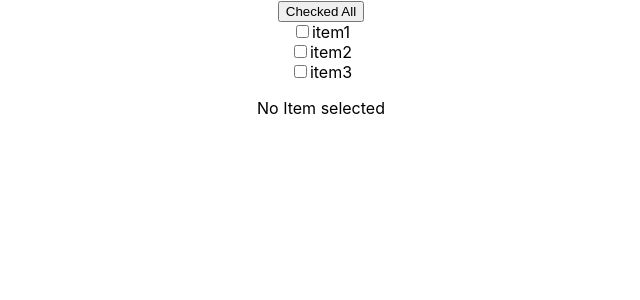
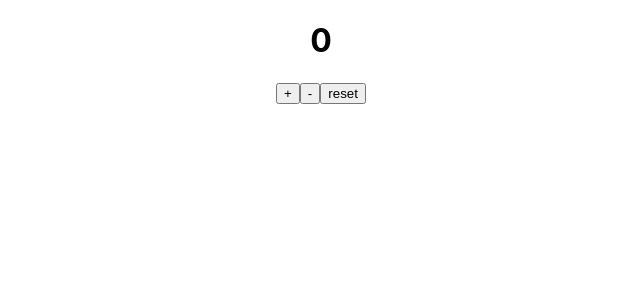
Before and after one commit to amarmern/react-route-v6-user-prodcut, a React (Create React App) app: page / in a window 1280 px wide. Shown: the top 300 px of the page, without its empty margins (319-959 px from the left). Built offline with nearby package versions, Linux system fonts and the light colour scheme.

Commit message:
added ref

```diff
--- a/src/components/Practice.js
+++ b/src/components/Practice.js
@@ -1,51 +1,30 @@
-import React, { useState } from 'react';
+import React, { useReducer, useRef, useState } from 'react';
 
-const Products = [
-  { id: 1, name: 'item1', isSelected: false },
-  { id: 2, name: 'item2', isSelected: false },
-  { id: 3, name: 'item3', isSelected: false },
-];
+const initialSate = {
+  count: 0,
+};
 
+function reducer(state, action) {
+  switch (action.type) {
+    case 'add':
+      return { count: state.count + 1 };
+    case 'sub':
+      return { count: state.count - 1 };
+    case 'reset':
+      return { count: initialSate.count };
+    default:
+      throw new Error();
+  }
+}
 function Practice() {
-  const [items, setItems] = useState(Products);
-  const handleChnage = (id) => {
-    setItems((prevItem) =>
-      prevItem.map((item) =>
-        item.id === id ? { ...item, isSelected: !item.isSelected } : item
-      )
-    );
-  };
+  const [state, dispatch] = useReducer(reducer, initialSate);
 
-  const handleAllCheckboxChange = () => {
-    const allSelected = Products.every((item) => item.isSelected);
-    setItems((prevItem) =>
-      prevItem.map((item) => ({ ...item, isSelected: !allSelected }))
-    );
-  };
   return (
     <>
-      <div>
-        <button onClick={handleAllCheckboxChange}>
-          {items.every((item) => item.isSelected)
-            ? 'Unchecked All'
-            : 'Checked All'}
-        </button>
-        {items.map((item) => (
-          <div key={item.id}>
-            <input
-              type="checkbox"
-              checked={item.isSelected}
-              onChange={() => handleChnage(item.id)}
-            />
-            <label>{item.name}</label>
-          </div>
-        ))}
-        <p>
-          {items.filter((item) => item.isSelected).length > 0
-            ? 'At least one Item Selected'
-            : 'No Item selected'}
-        </p>
-      </div>
+      <h1>{state.count}</h1>
+      <button onClick={() => dispatch({ type: 'add' })}>+</button>
+      <button onClick={() => dispatch({ type: 'sub' })}>-</button>
+      <button onClick={() => dispatch({ type: 'reset' })}>reset</button>
     </>
   );
 }
--- a/src/hooks/Demouserefhooks.js
+++ b/src/hooks/Demouserefhooks.js
@@ -2,27 +2,34 @@ import React, { useEffect, useRef, useState } from 'react';
 
 function Demouserefhooks() {
   const [name, setName] = useState('');
-  const prevRef = useRef('');
+  const initRef = useRef(0);
+  const initRefFocus = useRef();
+  const prevRef = useRef();
 
   useEffect(() => {
     prevRef.current = name;
   }, [name]);
 
-  // function focus() {
-  //   inputRef.current.focus();
-  // }
+  const handleCLick = () => {
+    initRefFocus.current.focus();
+    initRef.current = initRef.current + 1;
+    alert(` clicked on button ${initRef.current} times`);
+  };
 
   return (
     <>
       <input
+        ref={initRefFocus}
         type="text"
         value={name}
+        name="name"
         onChange={(e) => setName(e.target.value)}
       />
-      <div>
-        My Name is {name} use of my Prevous name {prevRef.current}
-      </div>
-      {/* <button onClick={focus}>Focus</button> */}
+      <button onClick={handleCLick}>Click Me!</button>
+      <h1>
+        My current name is {name} and Prevous name value used of :{' '}
+        {prevRef.current}
+      </h1>
     </>
   );
 }
```
Also changed, not shown: src/Company/Synicron/Counter.js (added, +34 -0 lines).
